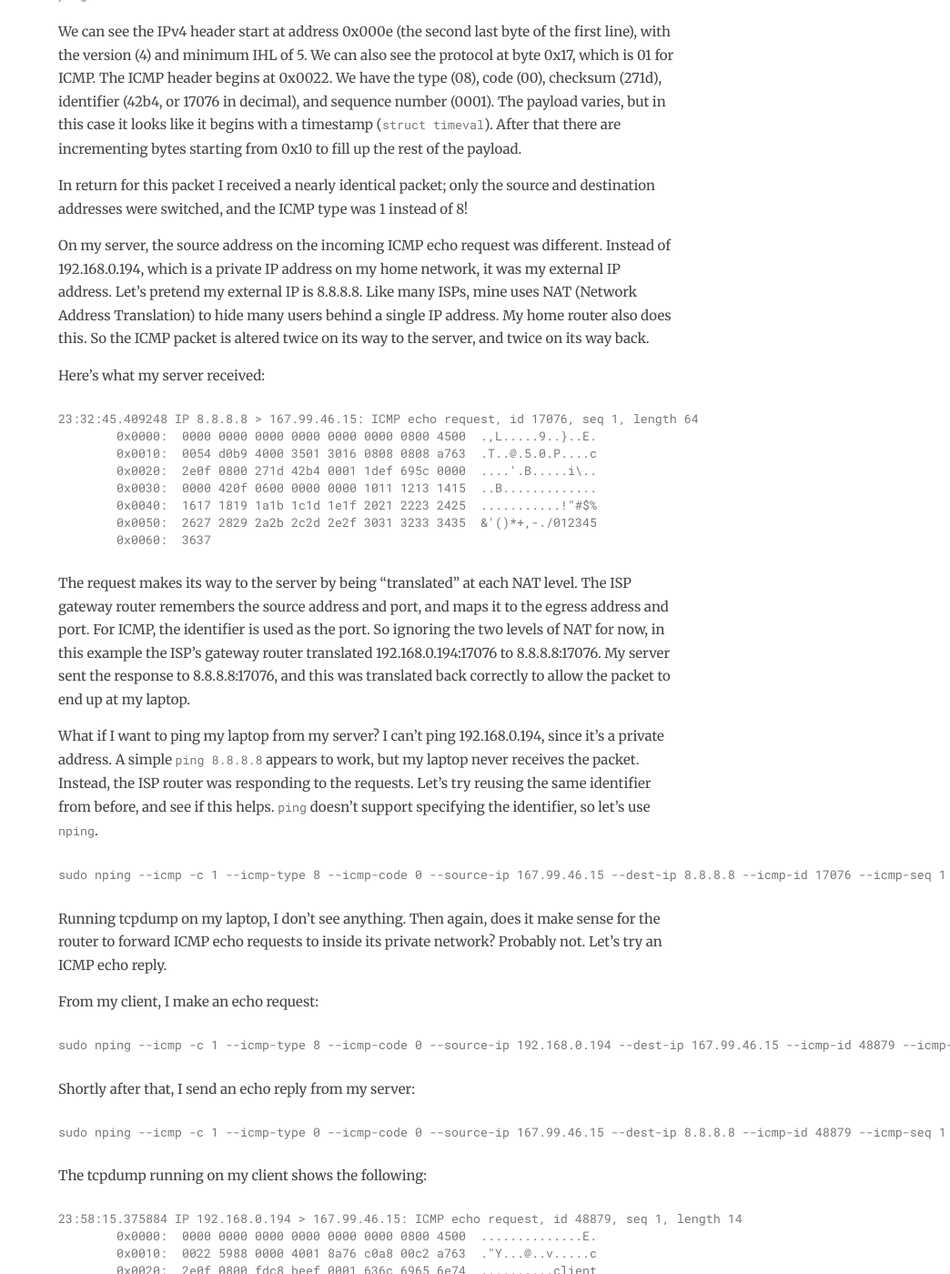
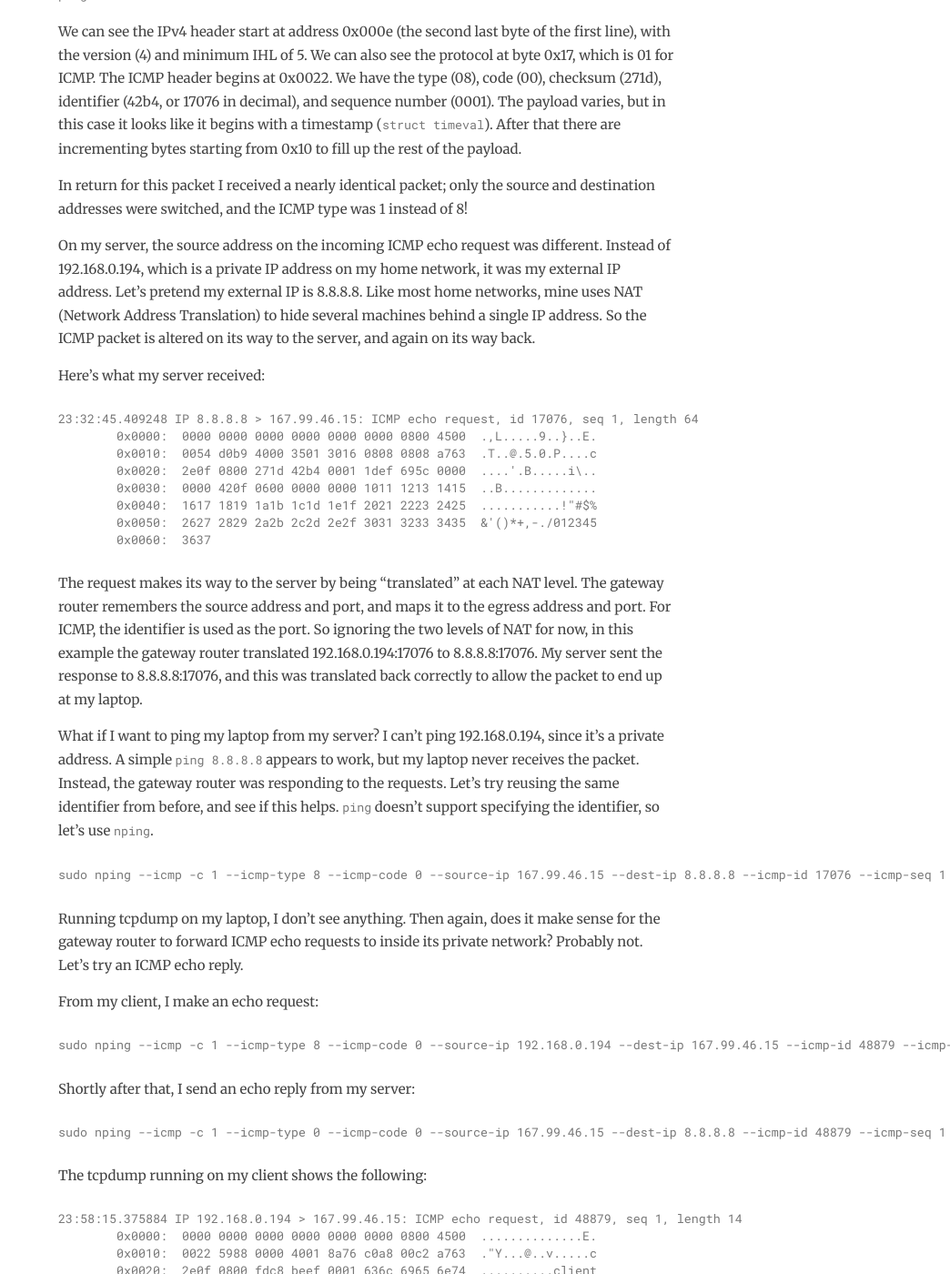
Before and after one commit to avanpo/avanpo.github.io, a Jekyll site: the page built from _posts/2019-02-18-icmp-and-nat.md, in a window 1280 px wide and 1400 px high, scrolled down 833 px. Shown: the whole window at 91% size, without its empty margins (236-1280 px from the left). Built offline with Jekyll 4.4.1, drawn with Linux system fonts in a browser that asks for light colours; nearby versions of some CDN libraries; some of the changed text lies outside the part shown.

Commit message:
Some more edits.

````diff
--- a/_posts/2019-02-18-icmp-and-nat.md
+++ b/_posts/2019-02-18-icmp-and-nat.md
@@ -26,7 +26,7 @@ We can see the IPv4 header start at address 0x000e (the second last byte of the
 
 In return for this packet I received a nearly identical packet; only the source and destination addresses were switched, and the ICMP type was 1 instead of 8!
 
-On my server, the source address on the incoming ICMP echo request was different. Instead of 192.168.0.194, which is a private IP address on my home network, it was my external IP address. Let's pretend my external IP is 8.8.8.8. Like many ISPs, mine uses NAT (Network Address Translation) to hide many users behind a single IP address. My home router also does this. So the ICMP packet is altered twice on its way to the server, and twice on its way back.
+On my server, the source address on the incoming ICMP echo request was different. Instead of 192.168.0.194, which is a private IP address on my home network, it was my external IP address. Let's pretend my external IP is 8.8.8.8. Like most home networks, mine uses NAT (Network Address Translation) to hide several machines behind a single IP address. So the ICMP packet is altered on its way to the server, and again on its way back.
 
 Here's what my server received:
 
@@ -41,15 +41,15 @@ Here's what my server received:
 	0x0060:  3637
 ```
 
-The request makes its way to the server by being "translated" at each NAT level. The ISP gateway router remembers the source address and port, and maps it to the egress address and port. For ICMP, the identifier is used as the port. So ignoring the two levels of NAT for now, in this example the ISP's gateway router translated 192.168.0.194:17076 to 8.8.8.8:17076. My server sent the response to 8.8.8.8:17076, and this was translated back correctly to allow the packet to end up at my laptop.
+The request makes its way to the server by being "translated" at each NAT level. The gateway router remembers the source address and port, and maps it to the egress address and port. For ICMP, the identifier is used as the port. So ignoring the two levels of NAT for now, in this example the gateway router translated 192.168.0.194:17076 to 8.8.8.8:17076. My server sent the response to 8.8.8.8:17076, and this was translated back correctly to allow the packet to end up at my laptop.
 
-What if I want to ping my laptop from my server? I can't ping 192.168.0.194, since it's a private address. A simple `ping 8.8.8.8` appears to work, but my laptop never receives the packet. Instead, the ISP router was responding to the requests. Let's try reusing the same identifier from before, and see if this helps. `ping` doesn't support specifying the identifier, so let's use `nping`.
+What if I want to ping my laptop from my server? I can't ping 192.168.0.194, since it's a private address. A simple `ping 8.8.8.8` appears to work, but my laptop never receives the packet. Instead, the gateway router was responding to the requests. Let's try reusing the same identifier from before, and see if this helps. `ping` doesn't support specifying the identifier, so let's use `nping`.
 
 ```
 sudo nping --icmp -c 1 --icmp-type 8 --icmp-code 0 --source-ip 167.99.46.15 --dest-ip 8.8.8.8 --icmp-id 17076 --icmp-seq 1 --data-string 'server'
 ```
 
-Running tcpdump on my laptop, I don't see anything. Then again, does it make sense for the router to forward ICMP echo requests to inside its private network? Probably not. Let's try an ICMP echo reply.
+Running tcpdump on my laptop, I don't see anything. Then again, does it make sense for the gateway router to forward ICMP echo requests to inside its private network? Probably not. Let's try an ICMP echo reply.
 
 From my client, I make an echo request:
 
@@ -82,6 +82,6 @@ The tcpdump running on my client shows the following:
 	0x0030:  0000 0000 0000 0000                      ........
 ```
 
-Success! I noticed this would only work for a minute or so. After that, the echo replies would no longer show up at my laptop. So the ISP's NAT implementation appears to be fairly aggressive in removing mappings, at least for ICMP echo replies.
+Success! I noticed this would only work for a minute or so. After that, the echo replies would no longer show up at my laptop. So my home router's NAT implementation appears to be fairly aggressive in removing mappings, at least for ICMP echo replies.
 
 I wonder what happens when two clients in a private network using NAT send ICMP echo requests with identical identifiers to the same external host simultaneously?
````
Also changed, not shown: 1 other file.
